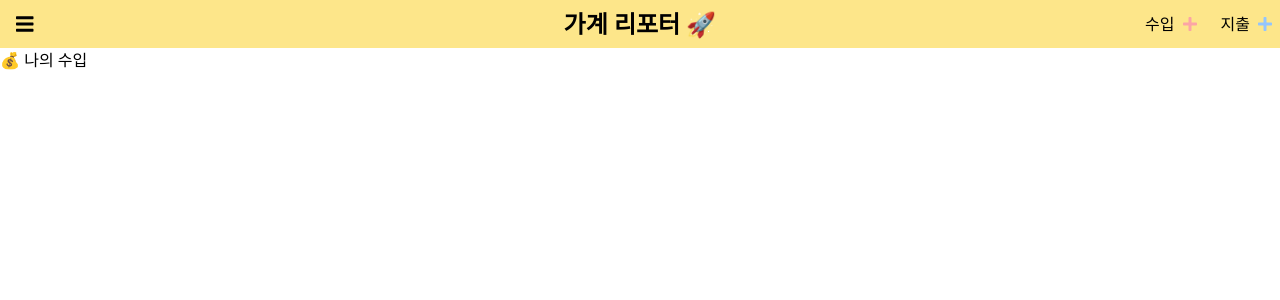
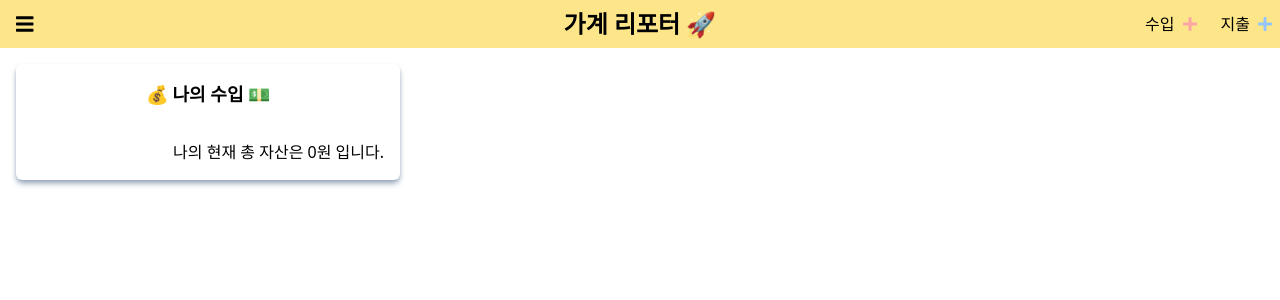
Before and after one commit to SUPINKIM/account_reporter, a Vue app: page / in a window 1280 px wide. Shown: the top 300 px of the page. Built offline with nearby package versions, Linux system fonts and the light colour scheme.

Commit message:
feat: 소득 리스트 컴포넌트 구현

```diff
--- a/src/components/main/IncomeList.vue
+++ b/src/components/main/IncomeList.vue
@@ -1,12 +1,42 @@
 <script setup lang="ts">
+import { IncomeForm } from '@/utils/types';
 import { useStore } from '@/vuex/store';
+import { computed } from '@vue/reactivity';
+import { convertNumberToCommaNumber } from '@/utils/converter';
 
 const store = useStore();
+
+const list: IncomeForm[] = computed(() => store.state.IncomeStore.incomeLists);
+const total: string = computed(() =>
+  convertNumberToCommaNumber(store.getters['IncomeStore/totalIncome'])
+);
 </script>
 
 <template>
-  <div class="w-80 h-64">
-    <h1>💰 나의 수입</h1>
+  <div class="w-96 m-4 shadow-slate-400 shadow-md rounded-md">
+    <h1 class="font-bold my-4 pt-4 text-center text-lg">💰 나의 수입 💵</h1>
+    <ul
+      class="h-fitflex flex-col gap-y-4"
+      :key="index"
+      v-for="(item, index) in list"
+    >
+      <li
+        class="grid grid-cols-3 gap-x-4 items-center justify-between px-4 shrink border-b border-neutral-200 py-2 mx-2"
+      >
+        <div class="text-center">
+          {{ item.category === 'income' ? '소득' : '주식' }}
+        </div>
+        <div class="text-center">
+          {{ item.cycle === 'fixed' ? '고정 수입' : '비고정 수입' }}
+        </div>
+        <div class="text-right">
+          {{ convertNumberToCommaNumber(item.earning) }}원
+        </div>
+      </li>
+    </ul>
+    <div class="px-4 text-right mb-4 py-4">
+      <span>나의 현재 총 자산은 {{ total }}원 입니다. </span>
+    </div>
   </div>
 </template>
 
--- a/src/components/main/Main.vue
+++ b/src/components/main/Main.vue
@@ -3,7 +3,7 @@ import IncomeList from './IncomeList.vue';
 </script>
 
 <template>
-  <div class="relative w-full top-12">
+  <div class="absolute w-full top-12">
     <IncomeList />
   </div>
 </template>
--- /dev/null
+++ b/src/utils/converter.ts
@@ -0,0 +1,11 @@
+export function convertNumberToCommaNumber(income: number): string {
+  return String(income)
+    .split('')
+    .reverse()
+    .reduce((acc, cur, index) => {
+      if (index && index % 3 === 0) {
+        return `${cur},${acc}`;
+      }
+      return cur + acc;
+    }, '');
+}
--- a/src/vuex/IncomeStore.ts
+++ b/src/vuex/IncomeStore.ts
@@ -21,4 +21,8 @@ export const IncomeStore: Module<IIncomeState, RootState> = {
       commit('addIncomeItem', payload);
     },
   },
+  getters: {
+    totalIncome: (state) =>
+      state.incomeLists.reduce((acc, cur) => acc + cur.earning, 0),
+  },
 };
```
